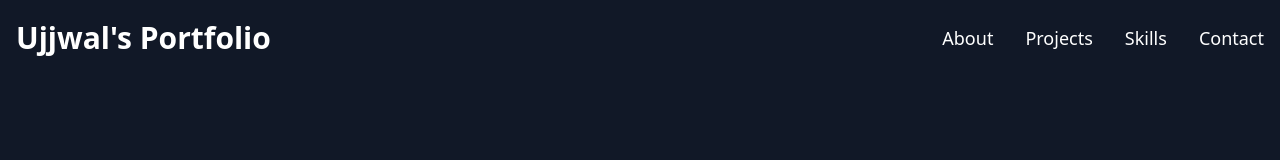
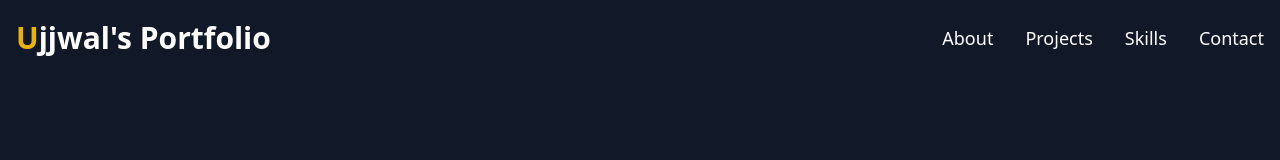
Before and after one commit to utyagijjwal/portfolio, a React (Create React App) app: page / in a window 1280 px wide. Shown: the top 160 px of the page. Built offline with nearby package versions, Linux system fonts and the light colour scheme.

Commit message:
about working successfull

```diff
--- a/src/Component/Navbar.jsx
+++ b/src/Component/Navbar.jsx
@@ -27,7 +27,7 @@ const Navbar = () => {
         {/* Logo Section */}
         <div className="text-2xl md:text-3xl font-bold text-white">
           <Link to="home" smooth={true} duration={500} className="hover:text-indigo-300 transition duration-300">
-            Ujjwal's Portfolio
+            <span className="text-yellow-500">U</span>jjwal's Portfolio
           </Link>
         </div>
 
```
